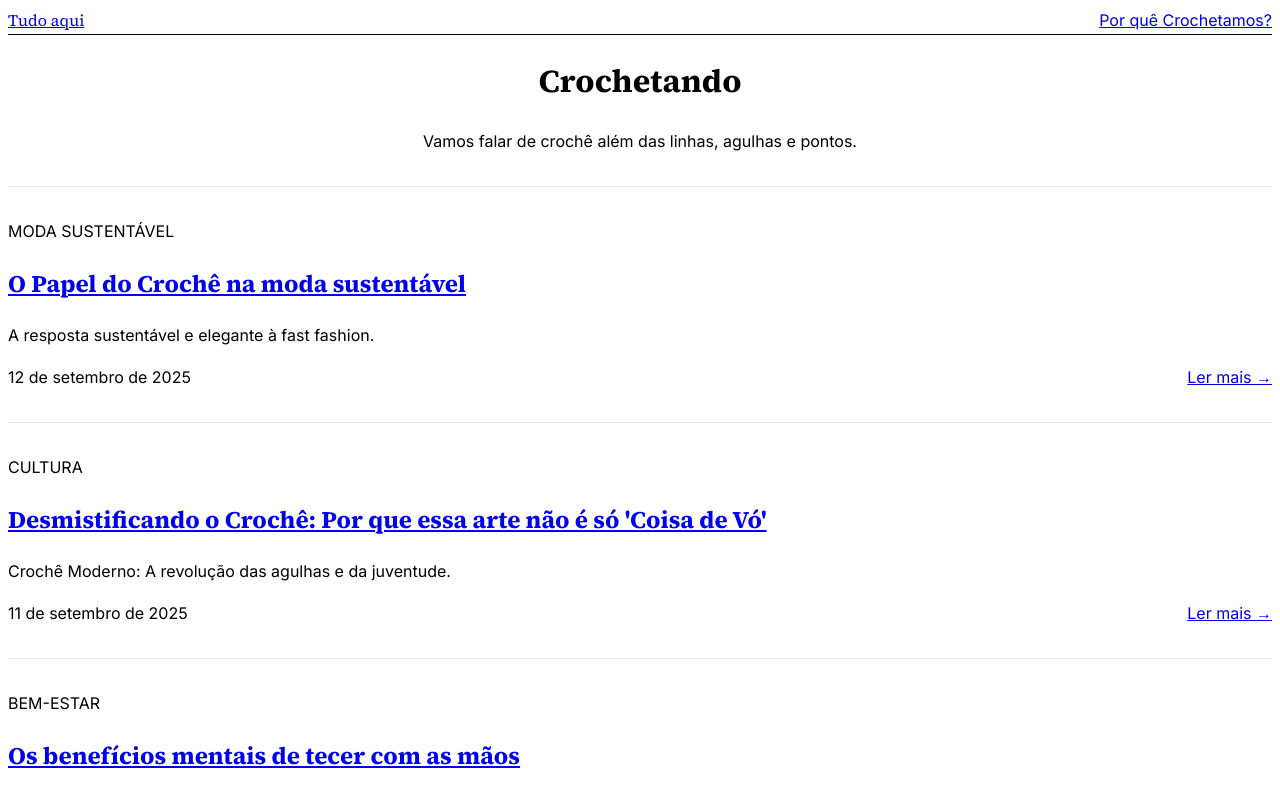
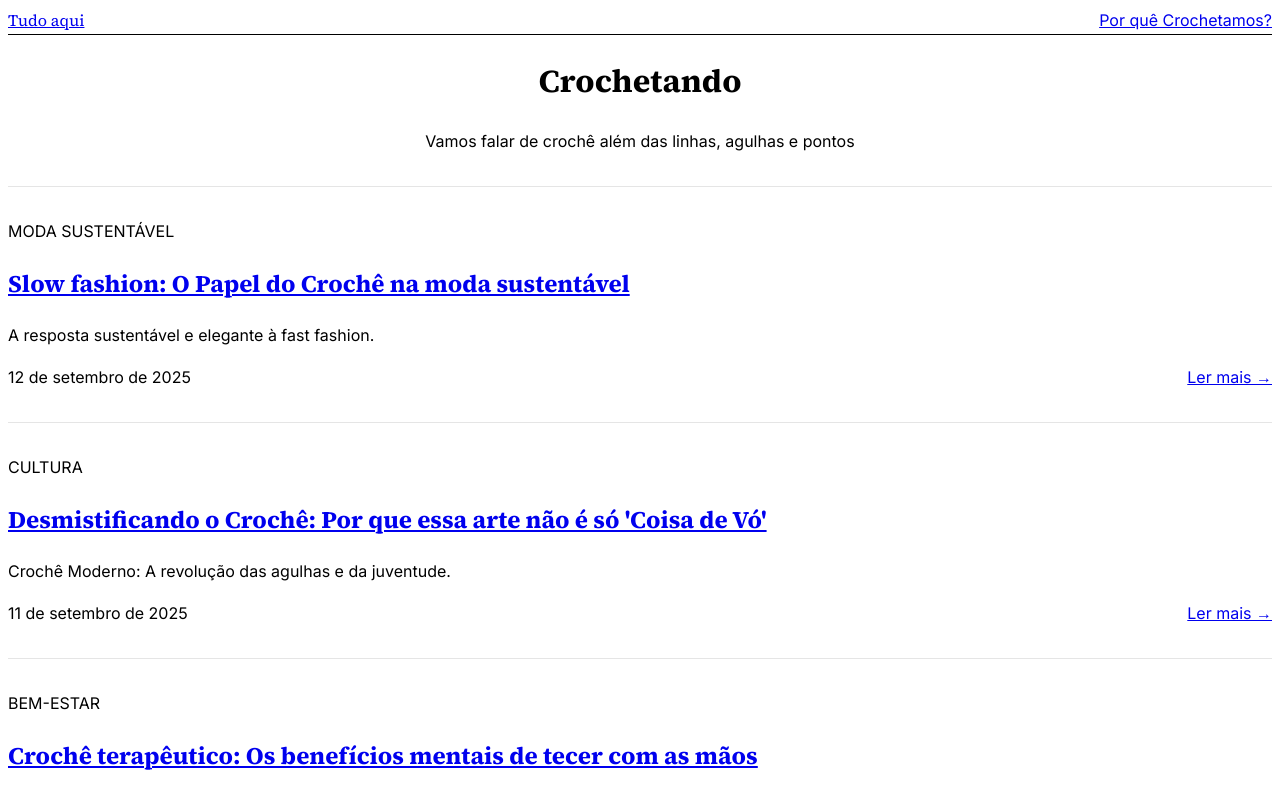
Before and after one commit to LSG-gurgel/Blog, a Next.js app: page / in a window 1280 px wide. Shown: the top 798 px of the page. Built offline with nearby package versions, Linux system fonts and the light colour scheme.

Commit message:
Inseri links abrir nova aba para contatos / alteração de titulos

```diff
--- a/app/about/page.tsx
+++ b/app/about/page.tsx
@@ -4,15 +4,21 @@ export default function About() {
       <h1 className="font-source-serif text-3xl font-semibold mb-8">Sobre o Crochetando</h1>
 
       <div className="article-body prose prose-lg max-w-none">
-        <p><strong>Crochetamos porque acreditamos que cada ponto carrega mais do que fio. </strong> Criei este blog para celebrar a arte que une gerações, transforma fios em afeto e agulhas em ferramentas de mudança.<p> Sou crocheteira e filha de crocheteira, aprendo diariamente que crochetar é muito mais do que tecer com fios.</p></p>
+        <p>
+          <strong>Crochetamos porque acreditamos que cada ponto carrega mais do que fio. </strong>
+          Criei este blog para celebrar a arte que une gerações, transforma fios em afeto e agulhas em ferramentas de mudança.</p>
+
+        <p> Sou crocheteira e filha de crocheteira, aprendo diariamente que crochetar é muito mais do que tecer com fios.</p>
 
         <p>Aqui, no <strong>Crochetando</strong>, não pretendo ensinar como fazer crochê. Aqui quero compartilhar histórias, incentivar a criatividade e mostrar como uma atividade manual pode ser atual, terapêutico e sustentável. Quero inspirar você a criar peças lindas, valorizar as/os artesãos/artistas,mas também a encontrar calma que esta nas suas mãos.</p>
 
-        <p> Assim como minha mãe, me inspirou, quero inspirar você. </p>
+        <p> Assim como minha mãe, me inspirou, quero inspirar você.
+
+        </p>
 
         <h2>Contato</h2>
         <p>Email: <a href="mailto:crochedazeze@gmail.com.br" target="_blank" className="text-blue-600 hover:underline">crochedazeze@gmail.com.br</a></p>
-        <p>Instagram: <a href="https://www.instagram.com/crochedazeze" target="_blank" rel="noopener noreferrer" className="text-blue-600 hover:underline">@crochedazeze</a></p>
+        <p>Instagram: <a href="https://www.instagram.com/crochedazeze" target="_blank" rel="noopener noreferrer" className="text-blue-600 hover:underline">@crochedazeze</a> </p>
         <p>Whats: <a href="https://wa.me/5527981445128" target="_blank" className="text-blue-600 hover:underline">27 98144.5128</a></p>
       </div>
     </div>
--- a/app/page.tsx
+++ b/app/page.tsx
@@ -3,7 +3,7 @@ import PostCard from '@/components/PostCard'
 const posts = [
   {
     id: 1,
-    title: "O Papel do Crochê na moda sustentável",
+    title: "Slow fashion: O Papel do Crochê na moda sustentável",
     excerpt: "A resposta sustentável e elegante à fast fashion.",
     date: "12 de setembro de 2025",
     slug: "croche-moda-consciente",
@@ -19,7 +19,7 @@ const posts = [
   },
   {
     id: 3,
-    title: "Os benefícios mentais de tecer com as mãos",
+    title: "Crochê terapêutico: Os benefícios mentais de tecer com as mãos",
     excerpt: " Crochê e Saúde Mental: 5 Benefícios Terapêuticos Comprovados.",
     date: "10 de setembro de 2025",
     slug: "croche-terapeutico",
@@ -36,7 +36,7 @@ export default function Home() {
           Crochetando
         </h1>
         <p className="text-gray-600 text-lg">
-          Vamos falar de crochê além das linhas, agulhas e pontos.
+          Vamos falar de crochê além das linhas, agulhas e pontos
         </p>
       </div>
 
--- a/app/posts/[slug]/page.tsx
+++ b/app/posts/[slug]/page.tsx
@@ -3,7 +3,7 @@ import Link from 'next/link'
 const posts = [
   {
     slug: "croche-moda-consciente",
-    title: "O Papel do Crochê na moda sustentável",
+    title: "Slow fashion: O Papel do Crochê na moda sustentável",
     content: `
       <p><strong>A moda rápida (fast fashion) dominou o mundo</strong>, mas seu custo ambiental e social está sendo cada vez mais questionado. Nesse cenário, surge um movimento forte e belo em direção ao slow fashion, e o crochê artesanal se posiciona como um dos pilares mais importantes dessa revolução. Mais do que uma tendência, é uma escolha consciente por peças com alma, história e um impacto positivo no mundo.</p>
 
@@ -17,7 +17,7 @@ const posts = [
 
       <p>O artesão tem a liberdade de escolher fios de origens responsáveis, como algodão orgânico, linho, bambu ou mesmo fios feitos de garrafas PET recicladas. Além disso, a prática do "upcycling" (transformar fios de peças antigas em novas) é muito comum.</p>
 
-      <h2>O Consumidor Consciente:</h2>
+      <h2>O consumidor consciente:</h2>
       <p>O novo consumidor não quer apenas um produto; ele quer uma experiência, uma história e a certeza de que sua compra está alinhada com seus valores. Vestir uma peça de crochê artesanal é uma declaração de apoio à criatividade individual, à sustentabilidade e à moda com propósito.</p>
 
       <h2>ou seja...</h2>
@@ -105,7 +105,7 @@ export default function PostPage({ params }: { params: { slug: string } }) {
 
         <div className="flex items-center gap-4 text-sm text-gray-600">
           <time>{post.date}</time>
-          <span>•</span>
+          <span> • </span>
           <span>Por {post.author}</span>
         </div>
       </div>
```
